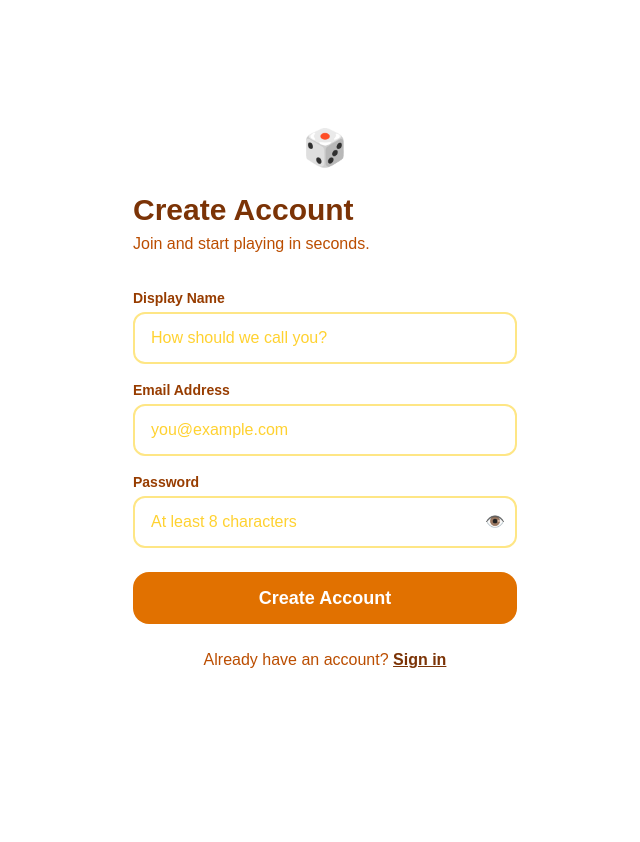
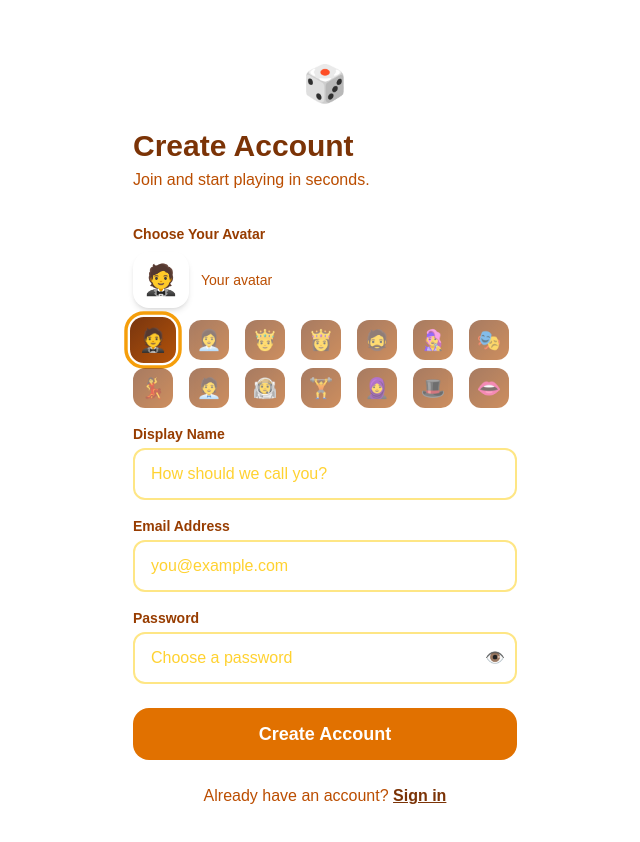
Before and after one commit to sanpedrokir/ludoludo, a Next.js app: page /signup in a window 1280 px wide. Shown: the top 842 px of the page, without its empty margins (315-955 px from the left). Before the commit the page ends 800 px from the top, so only its background shows below. Built offline with nearby package versions, Linux system fonts and the light colour scheme.

Commit message:
Avatar picker on signup, avatar in home greeting using PlayerAvatar component

```diff
--- a/app/(auth)/signup/page.tsx
+++ b/app/(auth)/signup/page.tsx
@@ -1,16 +1,20 @@
 'use client'
 
-import { useState, useActionState } from 'react'
+import { Suspense, useState, useActionState } from 'react'
 import { useSearchParams } from 'next/navigation'
 import Link from 'next/link'
 import { signUp } from '@/lib/actions/auth'
+import { AVATARS } from '@/components/PlayerAvatar'
 
-export default function SignUpPage() {
+function SignUpContent() {
   const searchParams = useSearchParams()
   const next = searchParams.get('next') ?? ''
 
   const [state, formAction, pending] = useActionState(signUp, {})
   const [showPassword, setShowPassword] = useState(false)
+  const [selectedAvatar, setSelectedAvatar] = useState(1)
+
+  const chosen = AVATARS.find(a => a.id === selectedAvatar) ?? AVATARS[0]
 
   return (
     <div>
@@ -18,9 +22,9 @@ export default function SignUpPage() {
       <p className="text-amber-700 mb-8">Join and start playing in seconds.</p>
 
       {next && (
-        <div className="mb-4 p-3 bg-blue-50 border border-blue-200 rounded-xl text-blue-700 text-sm">
+        <p className="mb-4 text-amber-600 text-sm">
           Create an account to join the game you were invited to!
-        </div>
+        </p>
       )}
 
       {state?.error && (
@@ -31,6 +35,40 @@ export default function SignUpPage() {
 
       <form action={formAction} className="flex flex-col gap-4">
         {next && <input type="hidden" name="next" value={next} />}
+        <input type="hidden" name="avatarId" value={selectedAvatar} />
+
+        {/* Avatar picker */}
+        <div>
+          <label className="block text-sm font-semibold text-amber-800 mb-2">Choose Your Avatar</label>
+          <div className="flex items-center gap-3 mb-3">
+            <div
+              className="w-14 h-14 rounded-2xl flex items-center justify-center text-3xl shadow-md flex-shrink-0"
+              style={{ background: `linear-gradient(135deg, var(--av-from), var(--av-to))` }}
+            >
+              {chosen.emoji}
+            </div>
+            <span className="text-amber-700 text-sm">Your avatar</span>
+          </div>
+          <div className="grid grid-cols-7 gap-2">
+            {AVATARS.map(avatar => (
+              <button
+                key={avatar.id}
+                type="button"
+                onClick={() => setSelectedAvatar(avatar.id)}
+                className="w-10 h-10 rounded-xl flex items-center justify-center text-xl transition-all"
+                style={{
+                  background: `linear-gradient(135deg, #78350f, #b45309)`,
+                  outline: selectedAvatar === avatar.id ? '3px solid #f59e0b' : '2px solid transparent',
+                  outlineOffset: '2px',
+                  opacity: selectedAvatar === avatar.id ? 1 : 0.65,
+                  transform: selectedAvatar === avatar.id ? 'scale(1.15)' : 'scale(1)',
+                }}
+              >
+                {avatar.emoji}
+              </button>
+            ))}
+          </div>
+        </div>
 
         <div>
           <label className="block text-sm font-semibold text-amber-800 mb-1">Display Name</label>
@@ -61,8 +99,7 @@ export default function SignUpPage() {
               name="password"
               type={showPassword ? 'text' : 'password'}
               required
-              minLength={8}
-              placeholder="At least 8 characters"
+              placeholder="Choose a password"
               className="w-full px-4 py-3 rounded-xl border-2 border-amber-200 focus:border-amber-500 focus:outline-none bg-white text-amber-900 placeholder:text-amber-300 pr-12"
             />
             <button
@@ -96,3 +133,11 @@ export default function SignUpPage() {
     </div>
   )
 }
+
+export default function SignUpPage() {
+  return (
+    <Suspense>
+      <SignUpContent />
+    </Suspense>
+  )
+}
--- a/app/(game)/home/page.tsx
+++ b/app/(game)/home/page.tsx
@@ -1,7 +1,7 @@
 import Link from 'next/link'
 import { createClient } from '@/lib/supabase/server'
 import HomeClientSection from './HomeClientSection'
-import { AVATARS } from '@/components/PlayerAvatar'
+import PlayerAvatar from '@/components/PlayerAvatar'
 
 export const dynamic = 'force-dynamic'
 
@@ -30,15 +30,12 @@ export default async function HomePage() {
     : { data: null }
 
   const avatarId: number = (profile as any)?.avatar_id ?? 1
-  const avatar = AVATARS.find(a => a.id === avatarId) ?? AVATARS[0]
 
   return (
     <div className="flex flex-col flex-1 px-5 py-6 gap-5">
       <div className="flex items-center gap-3">
         {profile && (
-          <div className={`w-14 h-14 rounded-2xl bg-gradient-to-br ${avatar.bg} flex items-center justify-center text-3xl shadow-md flex-shrink-0`}>
-            {avatar.emoji}
-          </div>
+          <PlayerAvatar avatarId={avatarId} size="lg" />
         )}
         <div>
           <h2 className="text-2xl font-black text-amber-900">
--- /dev/null
+++ b/components/PlayerAvatar.tsx
@@ -0,0 +1,41 @@
+export const AVATARS = [
+  { id: 1,  emoji: '🤵',  bg: 'from-blue-900 to-blue-600' },
+  { id: 2,  emoji: '👩‍💼', bg: 'from-purple-800 to-purple-600' },
+  { id: 3,  emoji: '🤴',  bg: 'from-yellow-700 to-amber-500' },
+  { id: 4,  emoji: '👸',  bg: 'from-pink-700 to-rose-400' },
+  { id: 5,  emoji: '🧔',  bg: 'from-slate-700 to-slate-500' },
+  { id: 6,  emoji: '👩‍🎤', bg: 'from-rose-700 to-rose-500' },
+  { id: 7,  emoji: '🎭',  bg: 'from-indigo-700 to-indigo-500' },
+  { id: 8,  emoji: '💃',  bg: 'from-fuchsia-700 to-fuchsia-500' },
+  { id: 9,  emoji: '🧑‍💼', bg: 'from-teal-700 to-teal-500' },
+  { id: 10, emoji: '👩‍🚀', bg: 'from-cyan-700 to-cyan-500' },
+  { id: 11, emoji: '🏋️', bg: 'from-orange-700 to-orange-500' },
+  { id: 12, emoji: '🧕',  bg: 'from-emerald-700 to-emerald-500' },
+  { id: 13, emoji: '🎩',  bg: 'from-zinc-900 to-zinc-600' },
+  { id: 14, emoji: '👄',  bg: 'from-red-800 to-pink-500' },
+]
+
+interface Props {
+  avatarId?: number
+  isComputer?: boolean
+  size?: 'sm' | 'md' | 'lg'
+}
+
+export default function PlayerAvatar({ avatarId, isComputer, size = 'sm' }: Props) {
+  const dim = size === 'sm' ? 'w-8 h-8 text-lg' : size === 'lg' ? 'w-14 h-14 text-3xl' : 'w-10 h-10 text-2xl'
+
+  if (isComputer) {
+    return (
+      <div className={`${dim} rounded-xl bg-gradient-to-br from-slate-600 to-slate-400 flex items-center justify-center shadow-sm flex-shrink-0`}>
+        🤖
+      </div>
+    )
+  }
+
+  const avatar = AVATARS.find(a => a.id === (avatarId ?? 1)) ?? AVATARS[0]
+  return (
+    <div className={`${dim} rounded-xl bg-gradient-to-br ${avatar.bg} flex items-center justify-center shadow-sm flex-shrink-0`}>
+      {avatar.emoji}
+    </div>
+  )
+}
```
